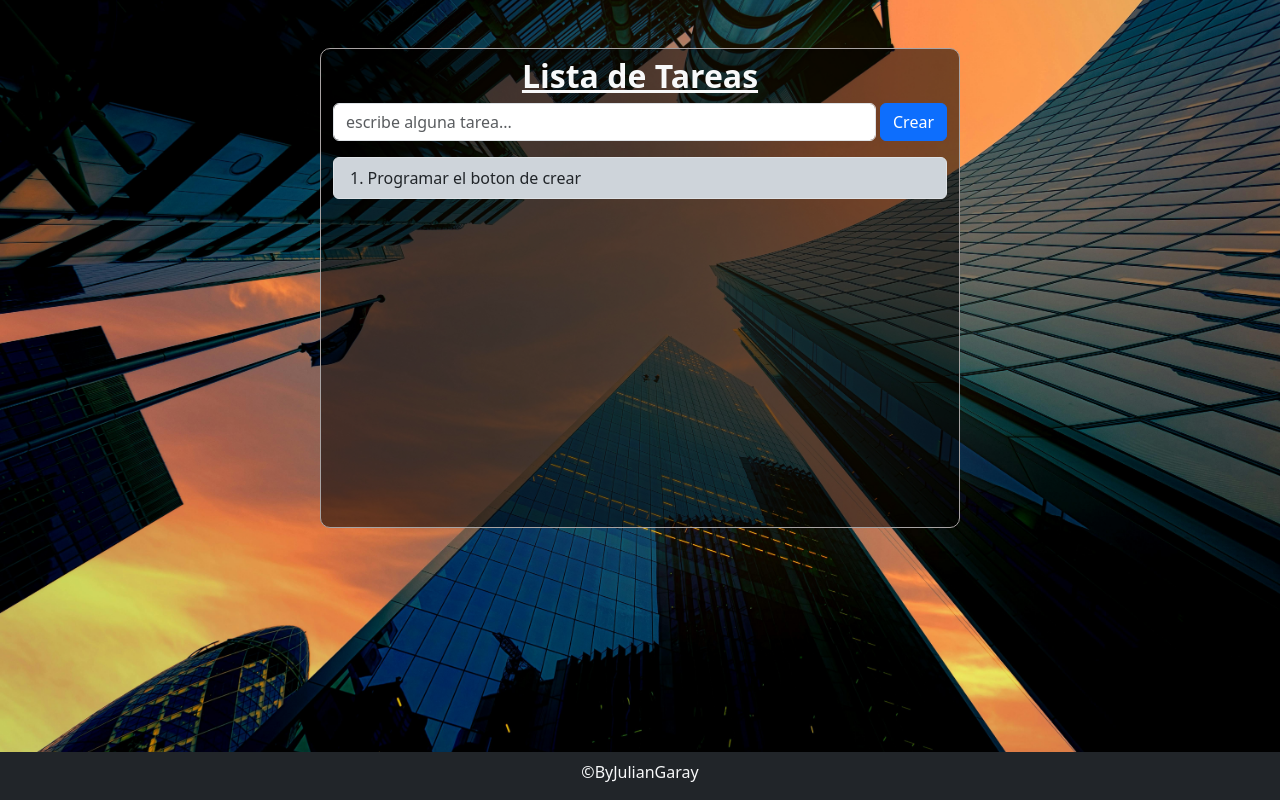
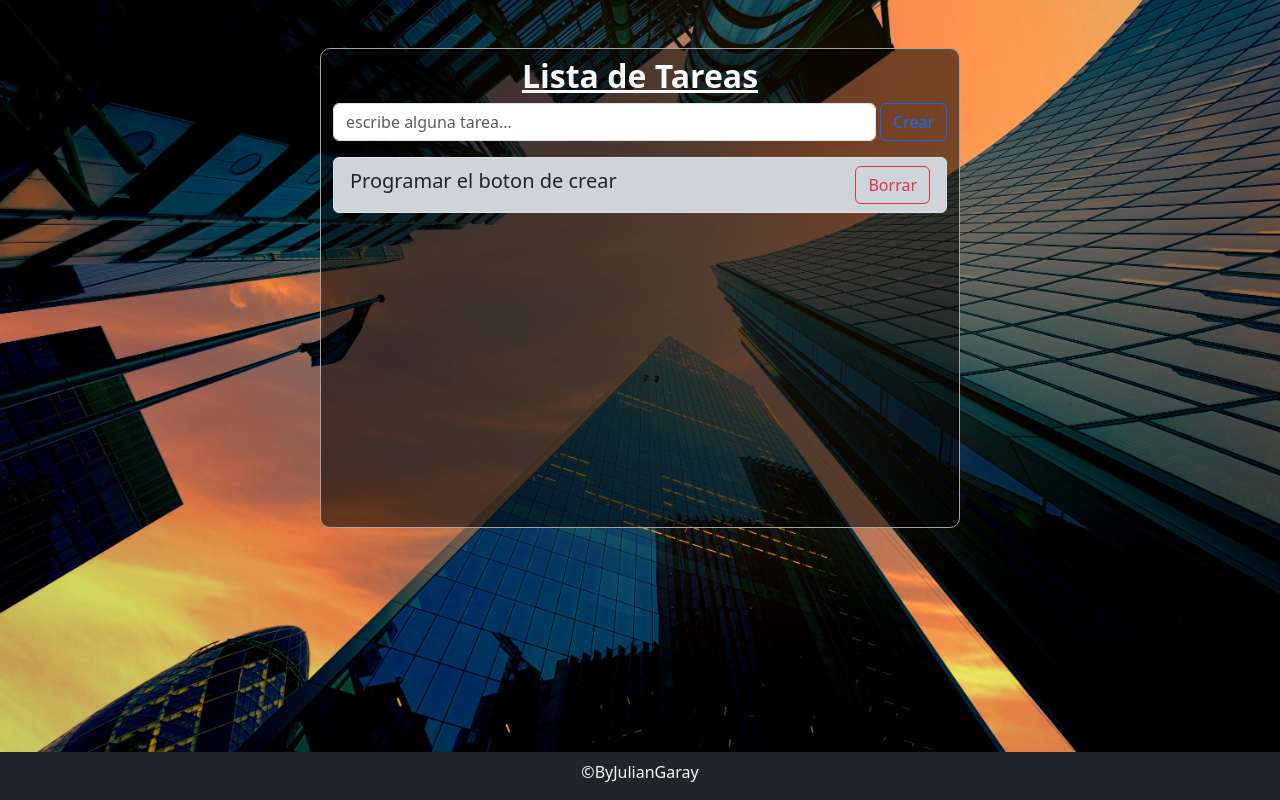
Before and after one commit to JulianGr16/ListaDeTareas-React, a React (Vite) app: page / in a window 1280 px wide. Built offline with nearby package versions, Linux system fonts and the light colour scheme.

Commit message:
terminamos el maquetado

```diff
--- a/src/components/FormularioTareas.jsx
+++ b/src/components/FormularioTareas.jsx
@@ -9,7 +9,7 @@ const FormularioTareas = () => {
       <Form className="">
         <Form.Group className="mb-3 d-flex" controlId="formBasicEmail">
           <Form.Control type="text" placeholder="escribe alguna tarea..." className="me-1"/>
-          <Button variant="primary" type="submit">
+          <Button variant="outline-primary" type="submit">
           Crear
         </Button>
         </Form.Group>
--- a/src/components/ItemTarea.jsx
+++ b/src/components/ItemTarea.jsx
@@ -1,7 +1,7 @@
-import { ListGroup } from "react-bootstrap";
+import { Button, ListGroup  } from "react-bootstrap";
 const ItemTarea = () => {
     return (
-            <ListGroup.Item as="li" className="bg-dark-subtle text-dark fw-light">Programar el boton de crear</ListGroup.Item>
+            <ListGroup.Item className="bg-dark-subtle text-dark fs-5 fw-lighter d-flex justify-content-between">Programar el boton de crear <Button variant="outline-danger" className="btn-borrar">Borrar</Button></ListGroup.Item>
     );
 };
 
--- a/src/components/ListaTareas.jsx
+++ b/src/components/ListaTareas.jsx
@@ -4,7 +4,7 @@ import ItemTarea from "./ItemTarea";
 const ListaTareas = () => {
   return (
     <div>
-      <ListGroup className="text-start" as="ol" numbered>
+      <ListGroup>
         <ItemTarea></ItemTarea>
       </ListGroup>
     </div>
```
Also changed, not shown: src/App.css (line endings or trailing spaces).
